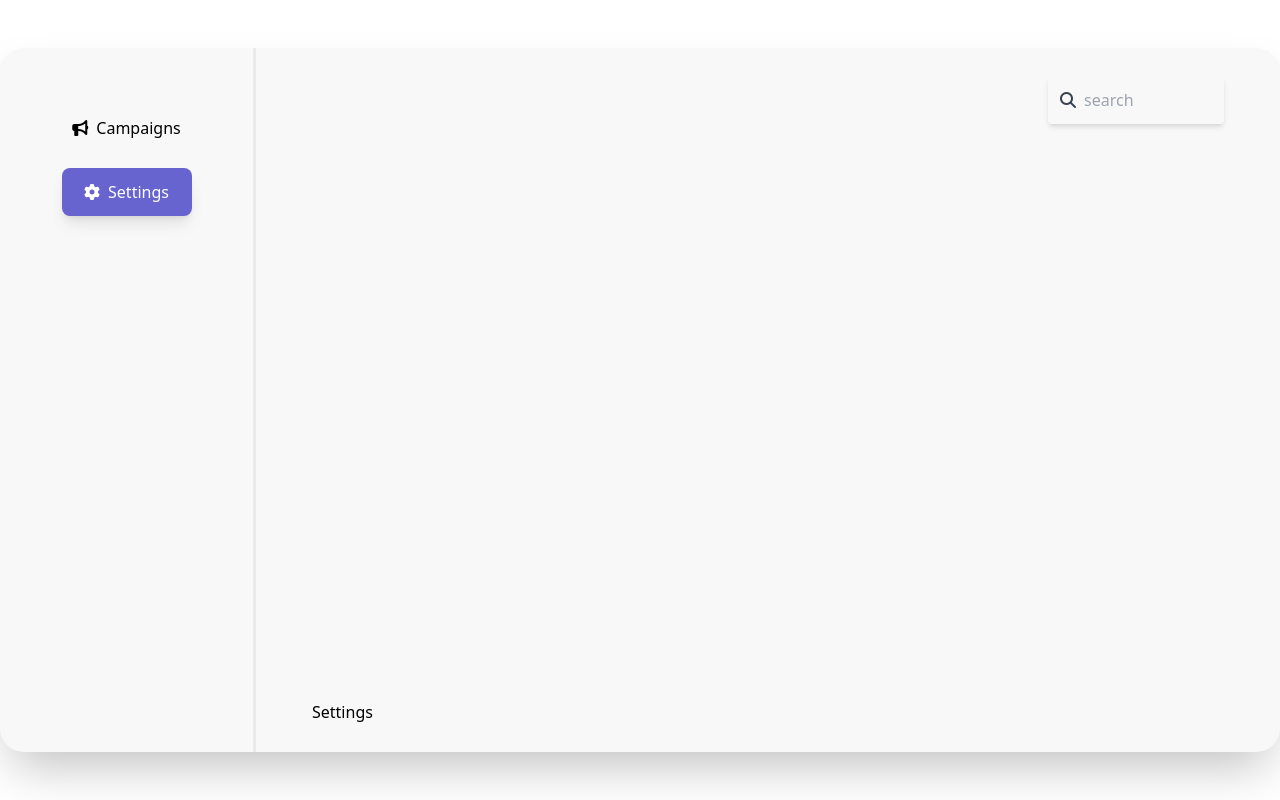
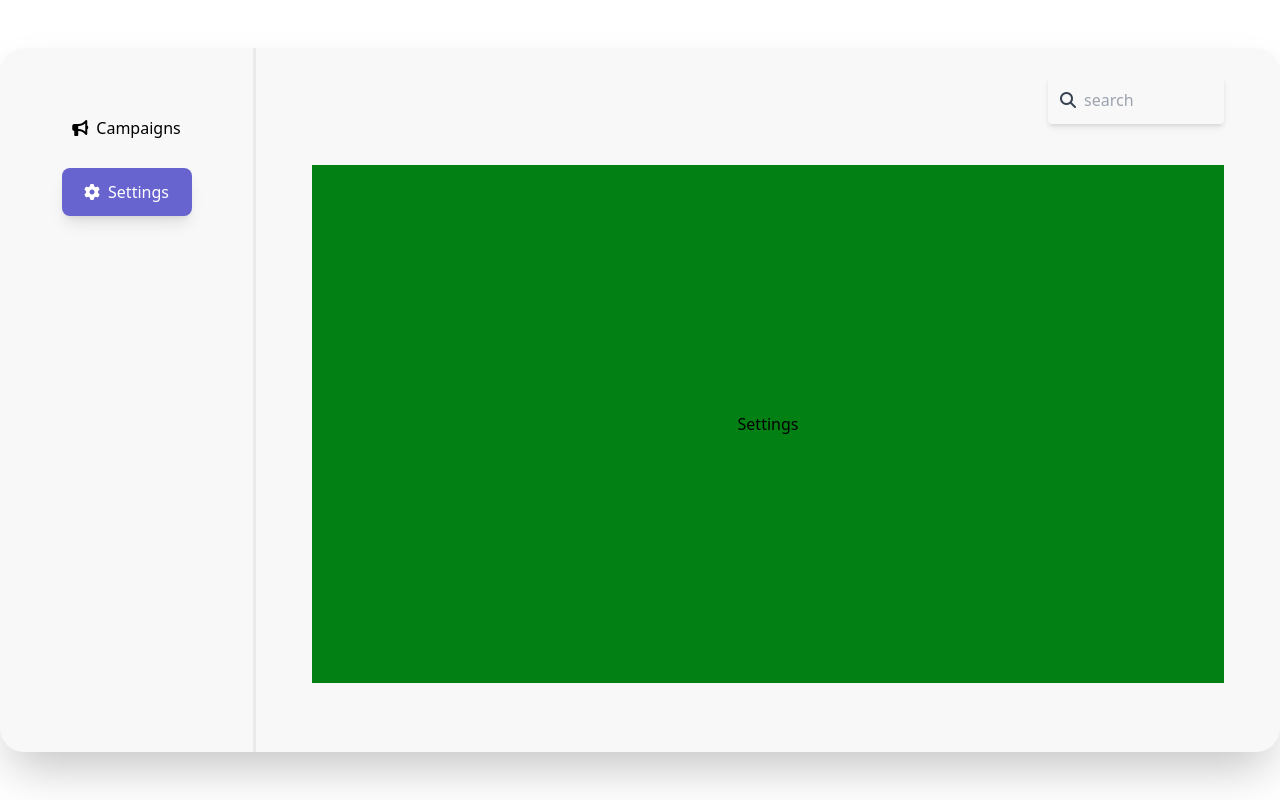
Before and after one commit to hadismtb/sample-project, a React (Create React App) app: page / in a window 1280 px wide. Both pictures are taken after a click on the item "Settings". Built offline with nearby package versions, Linux system fonts and the light colour scheme.

Commit message:
apply style to settings output container by using settingsOutput className

```diff
--- a/src/components/Settings.css
+++ b/src/components/Settings.css
@@ -7,3 +7,10 @@
 .settingsNav {
     @apply flex justify-end items-center;
 }
+
+/*SETTINGS NAVBAR*/
+.settingsOutput {
+    height: 80%;
+    @apply my-auto flex justify-center items-center;
+    background-color: #028014;
+}
```
